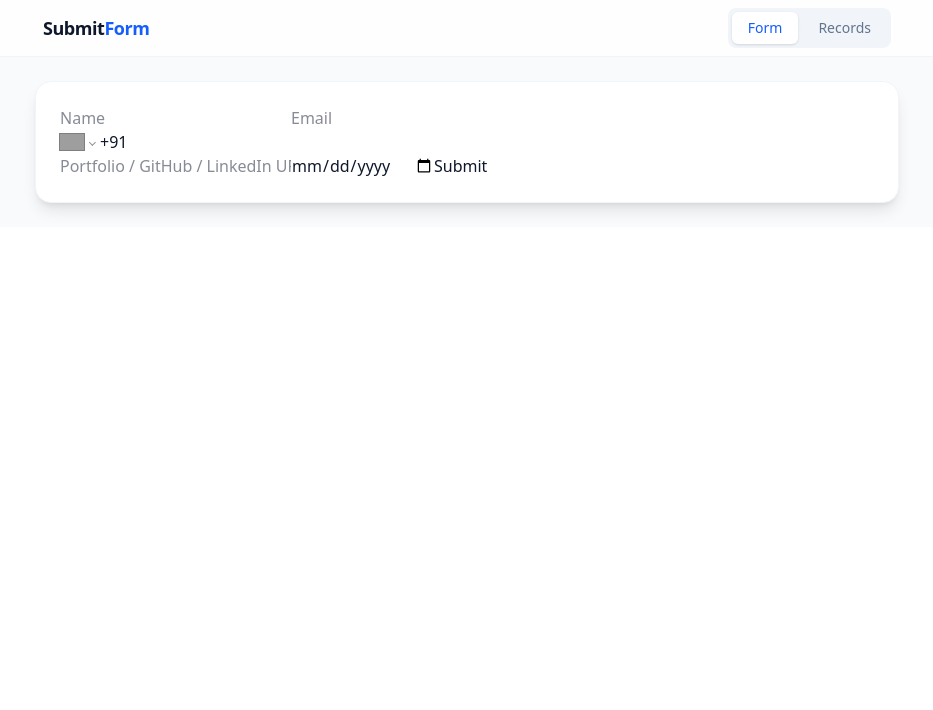
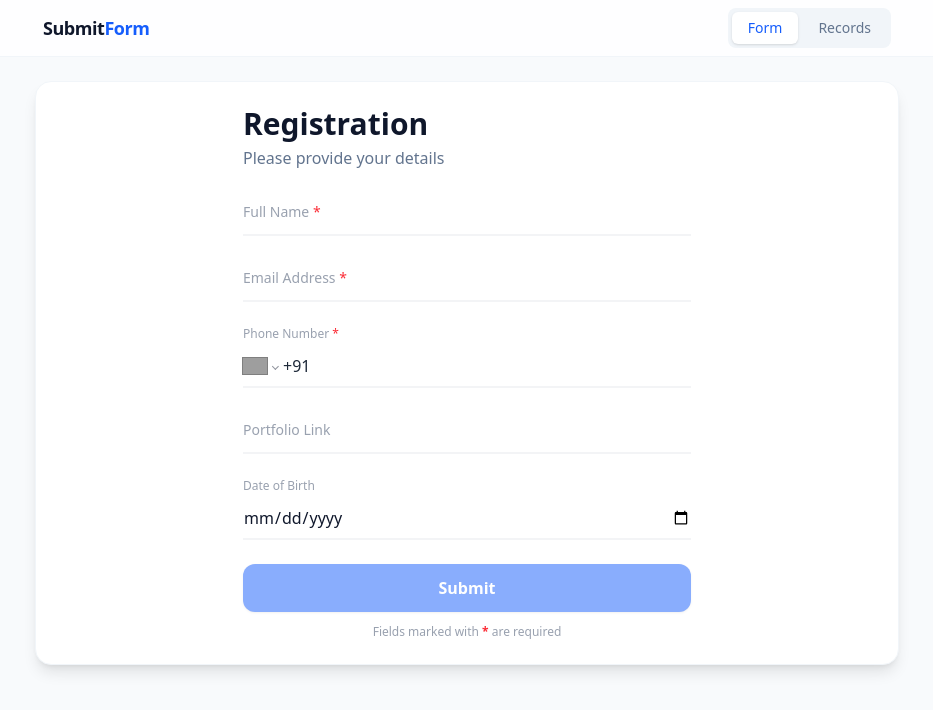
Before and after one commit to ajps208/full_stack_assignment, a React app in the folder frontend/: page / in a window 1280 px wide. Shown: the top 710 px of the page, without its empty margins (173-1106 px from the left). Built offline with nearby package versions, Linux system fonts and the light colour scheme; grey boxes are pictures that could not be loaded; the HTML template or start-up script is replaced by a standard one.

Commit message:
style(frontend): style submission form using tailwind and reusable floating input component added

```diff
--- a/frontend/src/App.jsx
+++ b/frontend/src/App.jsx
@@ -24,7 +24,7 @@ export default function App() {
   }, [view]);
 
   return (
-    <div className="bg-[#f8fafc] text-slate-900 antialiased mih-h-screen">
+    <div className="bg-[#f8fafc] text-slate-900 antialiased h-screen">
       {/* Header */}
       <Header view={view} setView={setView} />
 
@@ -41,7 +41,7 @@ export default function App() {
       </main>
 
       {/* Toast container to notify */}
-      <ToastContainer position="bottom-center" autoClose={3000} />
+      <ToastContainer position="top-right" autoClose={3000} />
     </div>
   );
 }
--- /dev/null
+++ b/frontend/src/Components/FloatingInput.jsx
@@ -0,0 +1,31 @@
+import { memo } from "react";
+
+export const FloatingInput = memo(
+  ({ label, type = "text", value, error, onChange }) => {
+    return (
+      <div className="relative mb-6">
+        <input
+          type={type}
+          value={value}
+          placeholder=" "
+          onChange={onChange}
+          className="peer w-full py-2 bg-transparent border-b-2 border-gray-100 outline-none focus:border-blue-600 transition"
+        />
+
+        <label
+          className="absolute left-0 top-2 text-gray-400 text-sm transition-all
+          peer-focus:-top-4 peer-focus:text-xs peer-focus:text-blue-600
+          peer-[:not(:placeholder-shown)]:-top-4 peer-[:not(:placeholder-shown)]:text-xs"
+        >
+          {label}
+        </label>
+
+        {error && (
+          <p className="text-[10px] text-red-500 mt-1 font-semibold uppercase">
+            {error}
+          </p>
+        )}
+      </div>
+    );
+  },
+);
--- a/frontend/src/Components/Form.jsx
+++ b/frontend/src/Components/Form.jsx
@@ -1,14 +1,12 @@
 import React, { useState } from "react";
 import PhoneInput, { isPossiblePhoneNumber } from "react-phone-number-input";
 import "react-phone-number-input/style.css";
-import "react-phone-number-input/style.css";
 import { toast } from "react-toastify";
-
 import { api } from "../Services/api";
 import { formatDOB } from "../Helpers/helpers";
+import { FloatingInput } from "./FloatingInput";
 
-// helpers
-
+// Initial form
 const INITIAL_FORM = {
   name: "",
   email: "",
@@ -17,146 +15,178 @@ const INITIAL_FORM = {
   dob: "",
 };
 
-const isValidURL = (url) => {
-  try {
-    new URL(url);
-    return true;
-  } catch {
-    return false;
-  }
-};
-
-export const Form = ({ refresh }) => {
+export const Form = () => {
   const [form, setForm] = useState(INITIAL_FORM);
   const [errors, setErrors] = useState({});
   const [loading, setLoading] = useState(false);
 
-  //   handle change
-  const handleChange = (field, value) => {
-    setForm((prev) => ({ ...prev, [field]: value }));
+  // Update form fields and clear error
+  const updateField = (field, value) => {
+    setForm((prev) => {
+      if (prev[field] === value) return prev;
+      return { ...prev, [field]: value };
+    });
 
     if (errors[field]) {
-      setErrors((prev) => ({ ...prev, [field]: "" }));
+      setErrors((prev) => {
+        const copy = { ...prev };
+        delete copy[field];
+        return copy;
+      });
     }
   };
 
-  // form validation
+  // Form validation
   const validate = () => {
-    const newErrors = {};
+    const err = {};
 
-    if (!form.name.trim()) newErrors.name = "Name is required";
-    if (!form.email.trim()) newErrors.email = "Email is required";
+    if (!form.name.trim()) err.name = "Name is required";
+    if (!form.email.trim()) err.email = "Email is required";
 
-    if (!form.phoneNumber) {
-      newErrors.phoneNumber = "Phone number is required";
-    } else if (!isPossiblePhoneNumber(form.phoneNumber)) {
-      newErrors.phoneNumber = "Invalid phone number";
+    if (!form.phoneNumber) err.phoneNumber = "Phone number is required";
+    else if (!isPossiblePhoneNumber(form.phoneNumber))
+      err.phoneNumber = "Invalid phone number";
+
+    if (form.link) {
+      try {
+        new URL(form.link);
+      } catch {
+        err.link = "Enter a valid URL";
+      }
     }
 
-    if (form.link && !isValidURL(form.link)) {
-      newErrors.link = "Enter a valid URL";
+    if (form.dob && Number.isNaN(Date.parse(form.dob))) {
+      err.dob = "Invalid date";
     }
 
-    if (form.dob && isNaN(new Date(form.dob).getTime())) {
-      newErrors.dob = "Invalid date";
-    }
-
-    setErrors(newErrors);
-    return Object.keys(newErrors).length === 0;
+    setErrors(err);
+    return Object.keys(err).length === 0;
   };
 
-  // form submission
+  // Handle submit
   const handleSubmit = async (e) => {
     e.preventDefault();
+    if (!validate()) return;
 
-    if (!validate()) {
-      toast.error("Please fix the highlighted errors");
-      return;
-    }
+    setLoading(true);
+    try {
+      await api.post("/", {
+        ...form,
+        ...(form.dob && { dob: formatDOB(form.dob) }),
+      });
 
-    try {
-      setLoading(true);
+      toast.success("Submitted successfully");
+      setForm(INITIAL_FORM);
+    } catch (err) {
+      const msg =
+        err?.response?.data?.message ||
+        err?.response?.data?.error ||
+        (err?.request ? "Server not responding" : err?.message) ||
+        "Something went wrong";
 
-      const payload = {
-        ...form,
-        dob: form.dob ? formatDOB(form.dob) : null,
-      };
-
-      await api.post("/", payload);
-
-      toast.success("Form submitted successfully 🎉");
-      setForm(INITIAL_FORM);
-      setErrors({});
-    } catch (err) {
-      console.error("API Error:", err);
-
-      let errorMessage = "Something went wrong";
-
-      if (err.response) {
-        errorMessage =
-          err.response.data?.message ||
-          err.response.data?.error ||
-          "Internal Server Error";
-      } else if (err.request) {
-        errorMessage = "Server not responding";
-      } else {
-        errorMessage = err.message;
-      }
-
-      toast.error(errorMessage);
+      toast.error(msg);
     } finally {
       setLoading(false);
     }
   };
 
-  /* -------------------- UI -------------------- */
+  // Disable submit logic
+  const isSubmitDisabled =
+    loading ||
+    !form.name.trim() ||
+    !form.email.trim() ||
+    !form.phoneNumber ||
+    !isPossiblePhoneNumber(form.phoneNumber);
+
 
   return (
-    <form onSubmit={handleSubmit}>
+    <form onSubmit={handleSubmit} className="max-w-md mx-auto">
+      {/* Header */}
+      <div className="mb-6">
+        <h1 className="text-3xl font-bold mb-1">Registration</h1>
+        <p className="text-md text-slate-500">Please provide your details</p>
+      </div>
+
       {/* Name */}
-      <input
-        placeholder="Name"
+      <FloatingInput
+        label={
+          <>
+            Full Name <span className="text-red-500">*</span>
+          </>
+        }
         value={form.name}
-        onChange={(e) => handleChange("name", e.target.value)}
+        error={errors.name}
+        onChange={(e) => updateField("name", e.target.value)}
       />
-      {errors.name && <p className="error">{errors.name}</p>}
 
       {/* Email */}
-      <input
+      <FloatingInput
+        label={
+          <>
+            Email Address <span className="text-red-500">*</span>
+          </>
+        }
         type="email"
-        placeholder="Email"
         value={form.email}
-        onChange={(e) => handleChange("email", e.target.value)}
+        error={errors.email}
+        onChange={(e) => updateField("email", e.target.value)}
       />
-      {errors.email && <p className="error">{errors.email}</p>}
 
       {/* Phone */}
+      <div className="mb-6">
+        <label className="block text-xs text-gray-400 mb-1">
+          Phone Number <span className="text-red-500">*</span>
+        </label>
         <PhoneInput
           international
           defaultCountry="IN"
-        placeholder="Enter phone number"
           value={form.phoneNumber}
-        onChange={(value) => handleChange("phoneNumber", value)}
+          onChange={(val) => updateField("phoneNumber", val)}
         />
-      {errors.phoneNumber && <p className="error">{errors.phoneNumber}</p>}
+        {errors.phoneNumber && (
+          <p className="text-[10px] text-red-500 mt-1 font-semibold uppercase">
+            {errors.phoneNumber}
+          </p>
+        )}
+      </div>
 
-      {/* URL */}
-      <input
-        placeholder="Portfolio / GitHub / LinkedIn URL"
+      {/* Portfolio Link */}
+      <FloatingInput
+        label="Portfolio Link"
         value={form.link}
-        onChange={(e) => handleChange("link", e.target.value)}
+        error={errors.link}
+        onChange={(e) => updateField("link", e.target.value)}
       />
-      {errors.link && <p className="error">{errors.link}</p>}
 
       {/* DOB */}
+      <div className="mb-6">
+        <label className="block text-xs text-gray-400 mb-1">
+          Date of Birth
+        </label>
         <input
           type="date"
           value={form.dob}
-        onChange={(e) => handleChange("dob", e.target.value)}
+          onChange={(e) => updateField("dob", e.target.value)}
+          className="w-full py-2 bg-transparent border-b-2 border-gray-100 outline-none focus:border-blue-600 transition"
         />
-      {errors.dob && <p className="error">{errors.dob}</p>}
+        {errors.dob && (
+          <p className="text-[10px] text-red-500 mt-1 font-semibold uppercase">
+            {errors.dob}
+          </p>
+        )}
+      </div>
 
-      <button disabled={loading}>{loading ? "Submitting..." : "Submit"}</button>
+      {/* Submit */}
+      <button
+        disabled={isSubmitDisabled}
+        className="w-full py-3 bg-blue-600 text-white rounded-xl font-semibold shadow hover:bg-blue-700 transition disabled:opacity-50 disabled:cursor-not-allowed"
+      >
+        {loading ? "Processing..." : "Submit"}
+      </button>
+
+      <p className="text-xs text-gray-400 text-center mt-3">
+        Fields marked with <span className="text-red-500 font-semibold">*</span> are required
+      </p>
     </form>
   );
 };
--- a/frontend/src/Components/Header.jsx
+++ b/frontend/src/Components/Header.jsx
@@ -8,7 +8,7 @@ export const Header = ({ view, setView }) => {
         </h2>
 
         <nav className="flex gap-1 bg-slate-100 p-1 rounded-lg">
-            {/* Form Button */}
+          {/* Form Button */}
           <button
             onClick={() => setView("form")}
             className={`px-4 py-1.5 rounded-md text-sm font-medium transition ${
--- a/frontend/src/index.css
+++ b/frontend/src/index.css
@@ -1 +1,10 @@
 @import "tailwindcss";
+
+/* PhoneInput underline theme */
+.PhoneInputInput {
+  @apply outline-none border-none bg-transparent py-2 w-full text-gray-800;
+}
+
+.PhoneInput {
+  @apply border-b-2 border-gray-100 focus-within:border-blue-600 transition-colors duration-300;
+}
```
Lines whose indentation alone changed are shown as unchanged.
